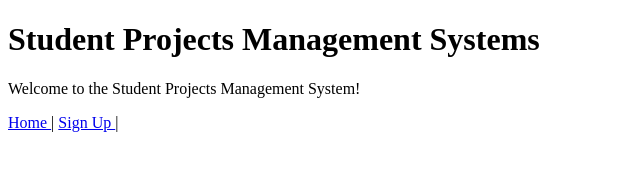
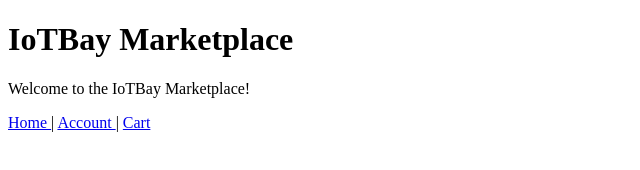
Before and after one commit to nkimguyen/ISDG5-PRIVATE-, a plain HTML site: page frontend/index.html in a window 1280 px wide. Shown: the whole page, without its empty margins (0-640 px from the left). Drawn offline with Linux system fonts and the light colour scheme.

Commit message:
test change

```diff
--- a/frontend/index.html
+++ b/frontend/index.html
@@ -3,11 +3,13 @@
 
 
     <body>
-        <h1> Student Projects Management Systems </h1>
-        <p> Welcome to the Student Projects Management System! </p>
+        <h1> IoTBay Marketplace </h1>
+        <p> Welcome to the IoTBay Marketplace! </p>
         <nav>
             <a href="index.html"> Home </a> |
-            <a href="signup.html"> Sign Up </a> |
+            <a href="account.html"> Account  </a> |
+            <a href="cart.html"> Cart </a>
         </nav>
     </body>
+
 </html>
```
Also changed, not shown: frontend/register.js (added), register.js (deleted).
